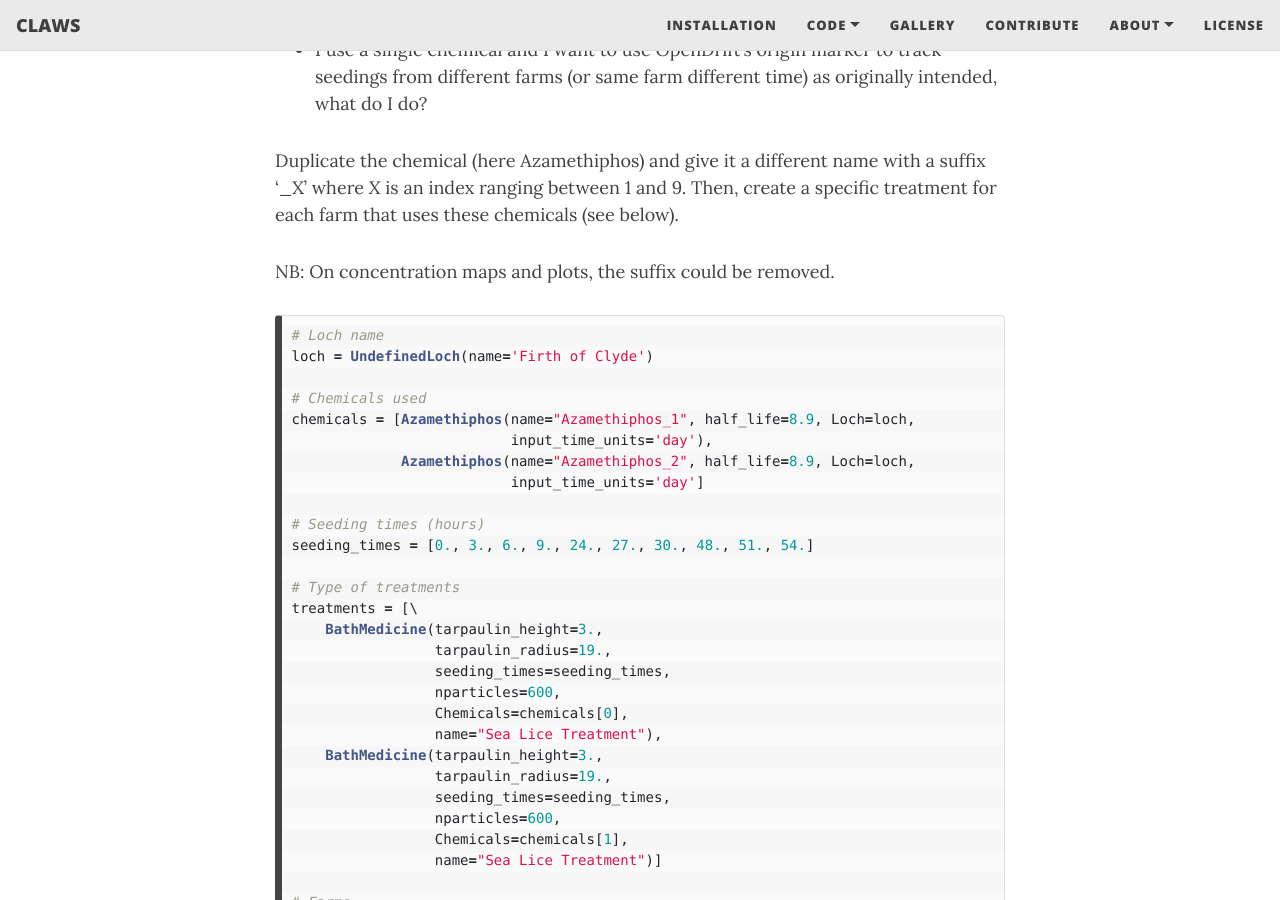
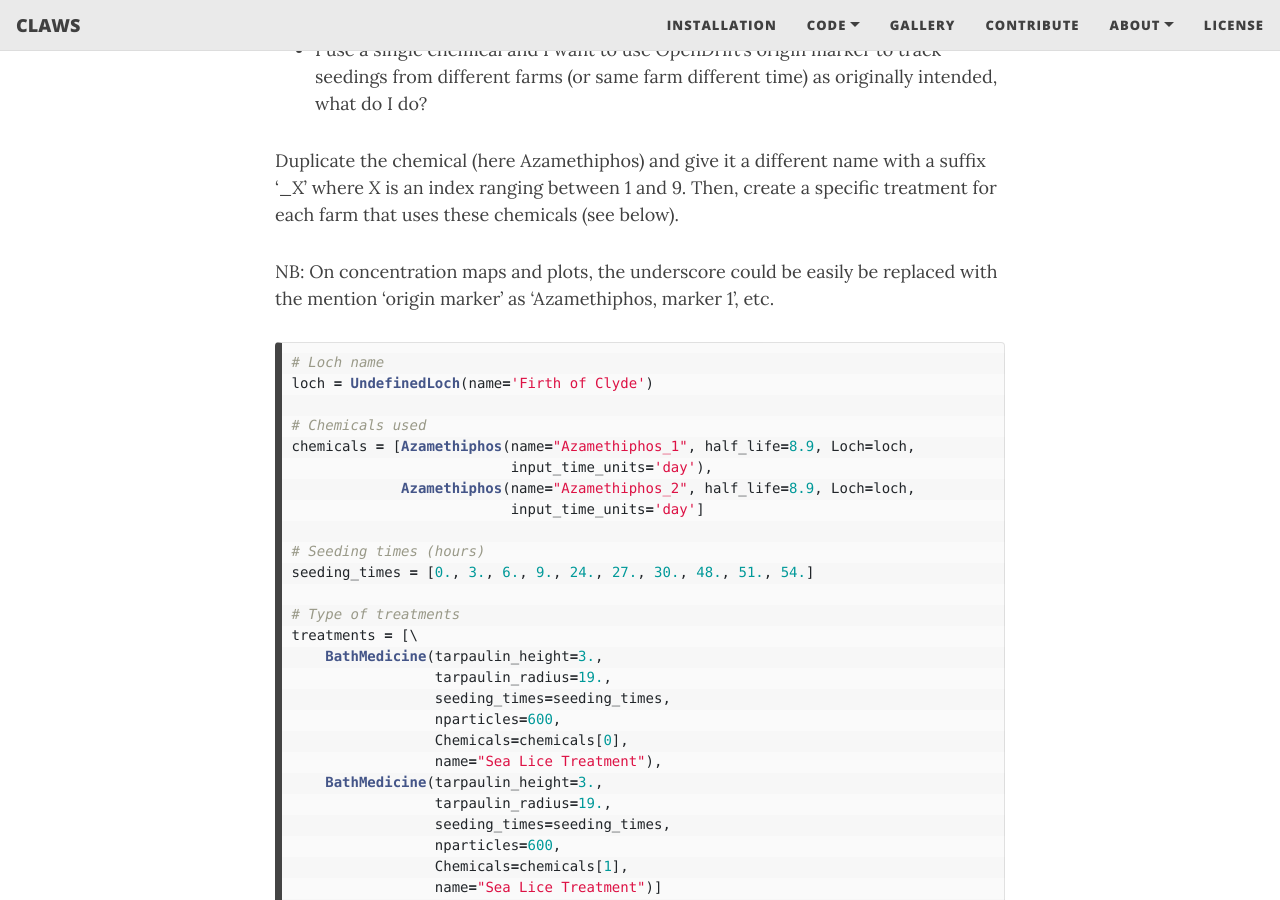
Before and after one commit to claws-scot/claws-scot.github.io, a Jekyll site: the page built from meetings/meeting-220623-N.md, in a window 1280 px wide and 900 px high, scrolled down 1925 px. Built offline with Jekyll 4.4.1, drawn with Linux system fonts in a browser that asks for light colours; nearby versions of some CDN libraries.

Commit message:
Editing web pages

````diff
--- a/meetings/meeting-220623-N.md
+++ b/meetings/meeting-220623-N.md
@@ -51,7 +51,7 @@ where Azamethiphos has a half-life of 8.9 days and Deltamethrin has an infinite
 Duplicate the chemical (here Azamethiphos) and give it a different name with a suffix '\_X' where _X_ is an index ranging between 1 and 9.
 Then, create a specific treatment for each farm that uses these chemicals (see below).
 
-NB: On concentration maps and plots, the suffix could be removed.
+NB: On concentration maps and plots, the underscore could be easily be replaced with the mention 'origin marker' as 'Azamethiphos, marker 1', etc.
 
 ```python
 # Loch name
````
